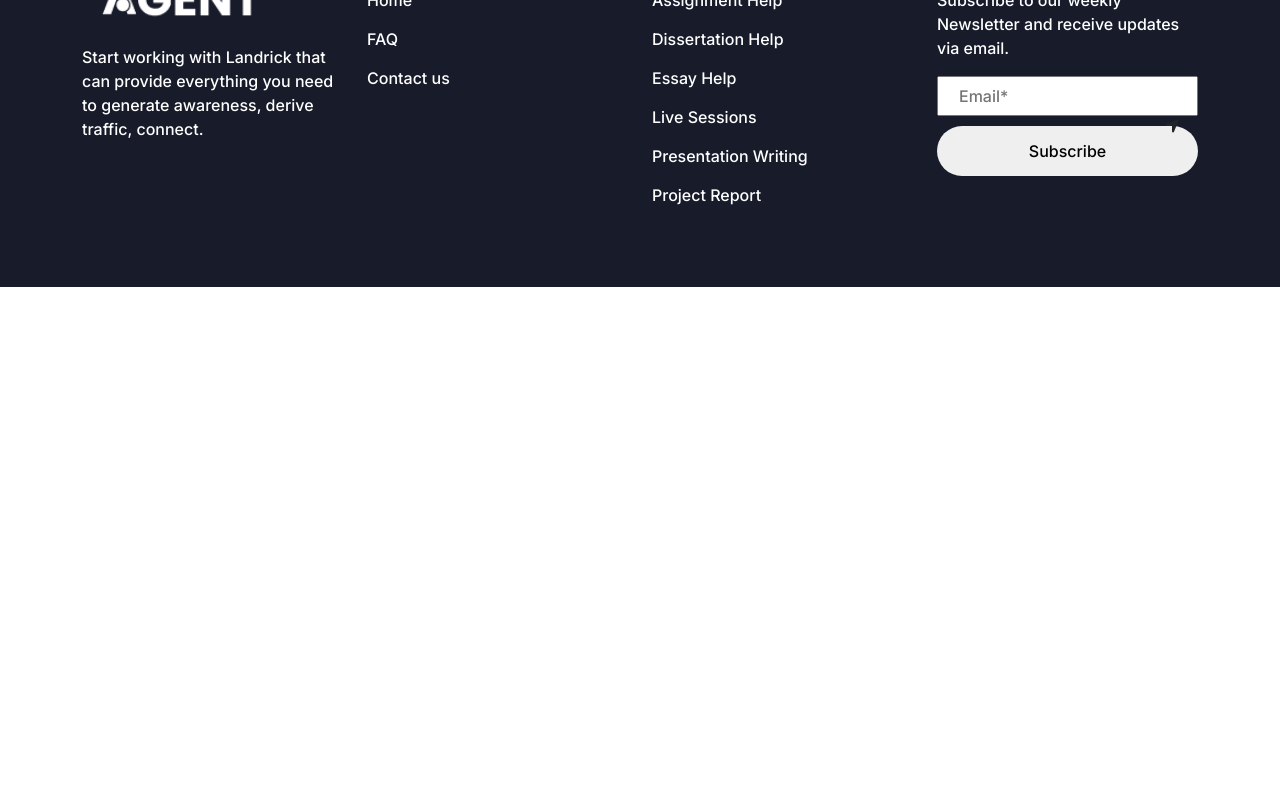
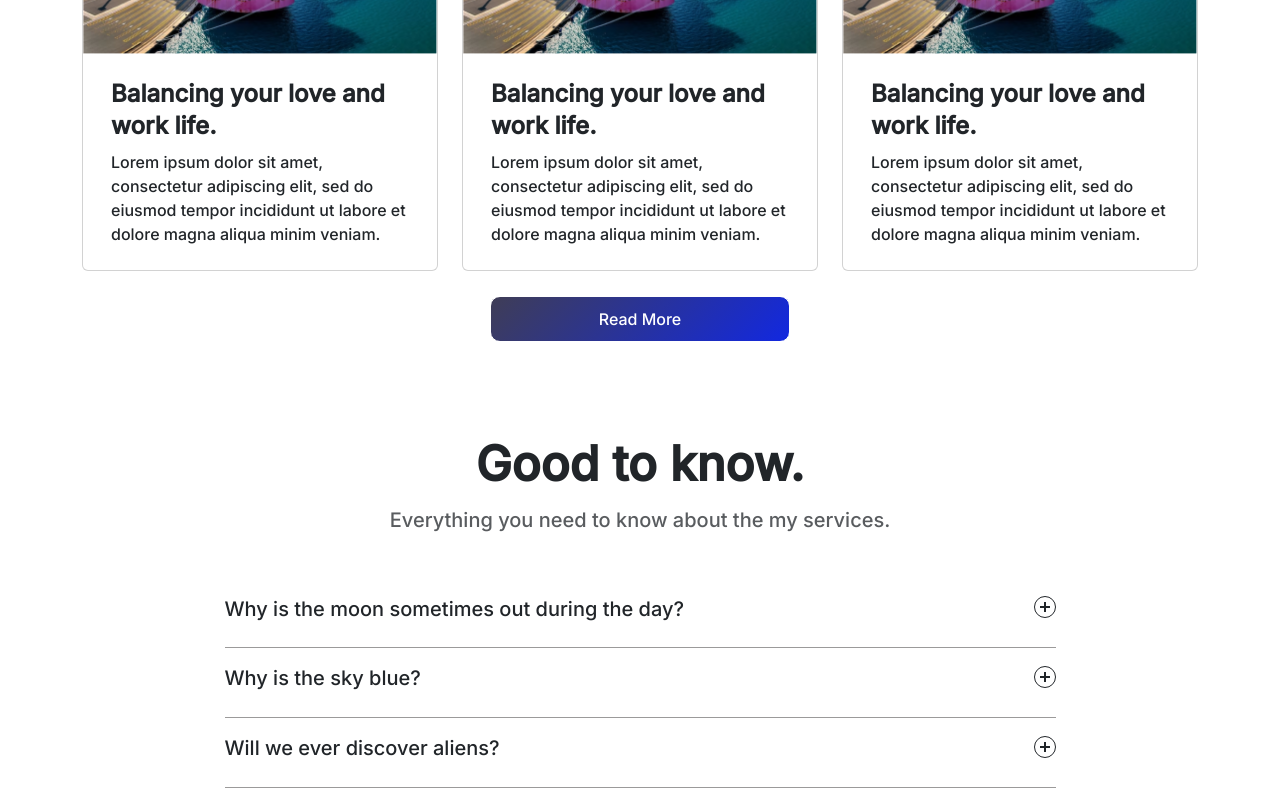
Before and after one commit to TahaAhmed63/bussinessagent, a React (Create React App) app: page /ImportExport in a window 1280 px wide. Shown: the part 3160-3960 px from the top of the page. Before the commit the page ends 3447 px from the top, so only its background shows below. Built offline with nearby package versions, Linux system fonts and the light colour scheme.

Commit message:
'importchange'

```diff
--- a/src/App.css
+++ b/src/App.css
@@ -1,7 +1,6 @@
 @import url('https://fonts.googleapis.com/css2?family=Inter:wght@200;500&family=Montserrat:wght@300;400;500&family=Roboto:wght@400;700&display=swap');
 body{
     font-family: 'Inter';
-   color: black;
 }
 .footer-top-area {
     margin-top: 100px;
--- a/src/components/Footer.js
+++ b/src/components/Footer.js
@@ -1,5 +1,5 @@
 import { Link } from "react-router-dom";
-import logo from './../assets/logoFooter.png'
+import logo from '../assets/logoFooter.png'
 const Footer = () => {
 
 
@@ -13,7 +13,7 @@ const Footer = () => {
                 <div className="footer-widget footer-about-widget">
                   <div className="footer-logo">
                     <div className="site-logo">
-                       <img
+                      <img
                         src={logo}
                         width="200px"
                         alt="Logo"
@@ -77,14 +77,10 @@ const Footer = () => {
                   <div className="footer-newsletter">
                     <form action="#">
                       <input type="email" name="email" placeholder="Email*" />
-                      <button style={{width:'100%',height:'50px',marginTop:'10px',borderRadius:'40px',outline:'none',border:'none'}}>
+                      <button style={{width:'100%',height:'50px',marginTop:'10gpx',borderRadius:'40px',outline:'none',border:'none'}}>
                         Subscribe
                       </button>
-                <div className="btn-wrapper">
-                        <button className="theme-btn-1 btn" type="submit">
-                          <i className="fas fa-location-arrow" />
-                        </button>
-                      </div>
+
                     </form>
                   </div>
                 </div>
--- a/src/pages/FromCorporation/Section5.js
+++ b/src/pages/FromCorporation/Section5.js
@@ -1,11 +1,11 @@
 import React from "react";
-// import img from "../../assets/section5img.png";
+import img from "../../assets/section5img.png";
 const Section5 = () => {
   return (
     <div className="container mx-auto " style={{ marginTop:'100px',  }}>
       <div className="row align-items-center">
         <div className="col-md-6 ">
-          {/* <img src={img} alt="Photos" width={"100%"} height={"376.08px"} /> */}
+          <img src={img} alt="Photos" width={"100%"} height={"376.08px"} />
         </div>
         <div className="col-md-6 ">
           <h1 style={{ fontSize: "32px"}}>
--- a/src/pages/ImportExport/ImportExport.css
+++ b/src/pages/ImportExport/ImportExport.css
@@ -1,3 +1,6 @@
+*{
+  font-family: 'Inter', sans-serif;
+}
 .FroImg {
   width: 100%;
   height: 751.572px;
@@ -95,3 +98,16 @@ position: relative;
   left: 38%;
 
 }
+.section5btn{
+  border-radius: 5px;
+  border: 1px solid #fff;
+  border-radius: 10px;
+  background: linear-gradient(135deg, #3f3d56 0%, #1228e0 100%);
+  color: #fff;
+  text-align: center;
+  font-size: 16px;
+  font-family: Inter;
+  padding: 10px 27px;
+  width: 300px;
+  margin-top: 25px;
+}
--- a/src/pages/ImportExport/ImportExport.js
+++ b/src/pages/ImportExport/ImportExport.js
@@ -4,6 +4,9 @@ import './ImportExport.css'
 import Section3 from './Section3'
 import Section2 from './Section2'
 import Section4 from './section4'
+import Section5 from './Section5'
+import Accordion from './Section6'
+import Section7 from './section7'
 const ImportExport = () => {
   return (
     <div>
@@ -11,6 +14,9 @@ const ImportExport = () => {
         <Section2/>
         <Section3/>
         <Section4/>
+        <Section5/>
+        <Accordion/>
+        <Section7/>
     </div>
   )
 }
--- /dev/null
+++ b/src/pages/ImportExport/Section5.js
@@ -0,0 +1,57 @@
+import React from "react";
+import image1 from '../../assets/importSection5.png'
+const Section5 = () => {
+  return (
+    <div className="container mt-5">
+        <div className="row ">
+            <h1 className="text-center">Latest News</h1>
+        </div>
+      <div className="row mt-3">
+        <div className="col-md-4">
+          <div class="card">
+            <img class="card-img-top" src={image1} alt="Cardimagecap" />
+            <div class="card-body" style={{padding:'24px 28px'}}>
+              <h3 style={{fontSize:'24px',lineHeight:'32px',fontWeight:'700'}}>Balancing your love and work life.</h3>
+              <p class="card-text">
+                Lorem ipsum dolor sit amet, consectetur adipiscing elit, sed do
+                eiusmod tempor incididunt ut labore et dolore magna aliqua minim
+                veniam.
+              </p>
+            </div>
+          </div>
+        </div>
+        <div className="col-md-4">
+          <div class="card">
+            <img class="card-img-top" src={image1} alt="Cardimagecap" />
+            <div class="card-body" style={{padding:'24px 28px'}}>
+              <h3 style={{fontSize:'24px',lineHeight:'32px',fontWeight:'700'}}>Balancing your love and work life.</h3>
+              <p class="card-text">
+                Lorem ipsum dolor sit amet, consectetur adipiscing elit, sed do
+                eiusmod tempor incididunt ut labore et dolore magna aliqua minim
+                veniam.
+              </p>
+            </div>
+          </div>
+        </div>
+        <div className="col-md-4">
+          <div class="card">
+            <img class="card-img-top" src={image1} alt="Cardimagecap" />
+            <div class="card-body" style={{padding:'24px 28px'}}>
+              <h3 style={{fontSize:'24px',lineHeight:'32px',fontWeight:'700'}}>Balancing your love and work life.</h3>
+              <p class="card-text">
+                Lorem ipsum dolor sit amet, consectetur adipiscing elit, sed do
+                eiusmod tempor incididunt ut labore et dolore magna aliqua minim
+                veniam.
+              </p>
+            </div>
+          </div>
+        </div>
+      </div>
+      <div className="row">
+          <button className="section5btn mx-auto">Read More</button>
+      </div>
+    </div>
+  );
+};
+
+export default Section5;
--- /dev/null
+++ b/src/pages/ImportExport/Section6.css
@@ -0,0 +1,92 @@
+
+.containers {
+  margin: 0 auto;
+}
+
+.accordions .accordions-item {
+  border-bottom: 1px solid #e5e5e5;
+}
+
+.accordions button {
+  position: relative;
+  display: block;
+  text-align: left;
+  width: 100%;
+  padding: 1em 0;
+  color: black;
+  font-size: 1.15rem;
+  font-weight: 400;
+  border: none;
+  background: none;
+  outline: none;
+}
+
+.accordions button:hover,
+.accordions button:focus {
+  cursor: pointer;
+}
+
+
+
+.accordions button .accordions-title {
+  padding: 1em 1.5em 1em 0;
+}
+
+.accordions button .icon {
+  display: inline-block;
+  position: absolute;
+  top: 18px;
+  right: 0;
+  width: 22px;
+  height: 22px;
+  border: 1px solid;
+  border-radius: 22px;
+}
+
+.accordions button .icon::before {
+  display: block;
+  position: absolute;
+  content: '';
+  top: 9px;
+  left: 5px;
+  width: 10px;
+  height: 2px;
+  background: currentColor;
+}
+.accordions button .icon::after {
+  display: block;
+  position: absolute;
+  content: '';
+  top: 5px;
+  left: 9px;
+  width: 2px;
+  height: 10px;
+  background: currentColor;
+}
+.accordion-item{
+    border-bottom: 1px solid rgb(155, 154, 154);
+}
+.accordions button[aria-expanded='true'] {
+  color: black;
+}
+.accordions button[aria-expanded='true'] .icon::after {
+  width: 0;
+}
+.accordions button[aria-expanded='true'] + .accordion-content {
+  opacity: 0.7;
+  max-height: 9em;
+  transition: all 200ms linear;
+  will-change: opacity, max-height;
+}
+.accordions .accordion-content {
+  opacity: 0;
+  max-height: 0;
+  overflow: hidden;
+  transition: opacity 200ms linear, max-height 200ms linear;
+  will-change: opacity, max-height;
+}
+.accordions .accordions-content p {
+  font-size: 1rem;
+  font-weight: 300;
+  margin: 2em 0;
+}
--- /dev/null
+++ b/src/pages/ImportExport/Section6.js
@@ -0,0 +1,85 @@
+import React, { useState } from "react";
+import "./Section6.css";
+const Accordion = () => {
+  const [expandedIndex, setExpandedIndex] = useState(null);
+
+  const toggleAccordion = (index) => {
+    if (expandedIndex === index) {
+      setExpandedIndex(null);
+    } else {
+      setExpandedIndex(index);
+    }
+  };
+
+  const items = [
+    {
+      id: "accordion-button-1",
+      title: "Why is the moon sometimes out during the day?",
+      content:
+        "Lorem ipsum dolor sit amet, consectetur adipiscing elit, sed do eiusmod tempor incididunt ut labore et dolore magna aliqua. Elementum sagittis vitae et leo duis ut. Ut tortor pretium viverra suspendisse potenti.",
+    },
+    {
+      id: "accordion-button-2",
+      title: "Why is the sky blue?",
+      content:
+        "Lorem ipsum dolor sit amet, consectetur adipiscing elit, sed do eiusmod tempor incididunt ut labore et dolore magna aliqua. Elementum sagittis vitae et leo duis ut. Ut tortor pretium viverra suspendisse potenti.",
+    },
+    {
+      id: "accordion-button-3",
+      title: "Will we ever discover aliens?",
+      content:
+        "Lorem ipsum dolor sit amet, consectetur adipiscing elit, sed do eiusmod tempor incididunt ut labore et dolore magna aliqua. Elementum sagittis vitae et leo duis ut. Ut tortor pretium viverra suspendisse potenti.",
+    },
+    {
+      id: "accordion-button-4",
+      title: "How much does the Earth weigh?",
+      content:
+        "Lorem ipsum dolor sit amet, consectetur adipiscing elit, sed do eiusmod tempor incididunt ut labore et dolore magna aliqua. Elementum sagittis vitae et leo duis ut. Ut tortor pretium viverra suspendisse potenti.",
+    },
+    {
+      id: "accordion-button-5",
+      title: "How do airplanes stay up?",
+      content:
+        "Lorem ipsum dolor sit amet, consectetur adipiscing elit, sed do eiusmod tempor incididunt ut labore et dolore magna aliqua. Elementum sagittis vitae et leo duis ut. Ut tortor pretium viverra suspendisse potenti.",
+    },
+  ];
+
+  return (
+    <div className="container " style={{marginTop:'100px'}}>
+        <div className="row">
+            <h1 className="text-center" style={{fontSize:'48px',lineHeight:'44px',fontWeight:'700'}}>Good to know.</h1>
+            <p className="text-center mt-2 text-muted"  style={{fontSize:'20px',lineHeight:'36px',fontWeight:'400'}} >Everything you need to know about the my services.</p>
+        </div>
+      <div className="row mt-4">
+      <div className="col-md-9 mx-auto">
+        <div className="containers">
+          <div className="accordions">
+            {items.map((item, index) => (
+              <div className="accordion-item" key={item.id}>
+                <button
+                  id={item.id}
+                  className="accordion-button"
+                  aria-expanded={expandedIndex === index ? "true" : "false"}
+                  onClick={() => toggleAccordion(index)}
+                >
+                  <h5 className="accordion-title">{item.title}</h5>
+                  <span className="icon" aria-hidden="true"></span>
+                </button>
+                <div
+                  className={`accordion-content ${
+                    expandedIndex === index ? "open" : ""
+                  }`}
+                >
+                  <p>{item.content}</p>
+                </div>
+              </div>
+            ))}
+          </div>
+        </div>
+      </div>
+      </div>
+    </div>
+  );
+};
+
+export default Accordion;
--- a/src/pages/ImportExport/section4.js
+++ b/src/pages/ImportExport/section4.js
@@ -70,7 +70,7 @@ const Section4 = () => {
         </div>
       </div>
       <div className="row">
-        <div className="col-lg-12">
+        <div className="col-lg-12 col-12">
         <Swiper
           slidesPerView={4}
           centeredSlides={true}
--- /dev/null
+++ b/src/pages/ImportExport/section7.js
@@ -0,0 +1,15 @@
+import React from 'react'
+
+const Section7 = () => {
+  return (
+    <div className='container d-flex justify-content-center align-items-center flex-column' style={{height:'300px',marginTop:'80px',backgroundColor:'#FAF8F6'}}>
+         <h1 style={{fontSize:'26px',lineHeight:'30px'}}>Still have questions?</h1>
+         <p>Can’t find the answer you’re looking for? Please chat to our friendly team.</p>
+         <button className='btn btn-primary py-2 px-5'>
+            Get in touch
+         </button>
+    </div>
+  )
+}
+
+export default Section7
```
Also changed, not shown: src/Assets/importSection5.png (added).
